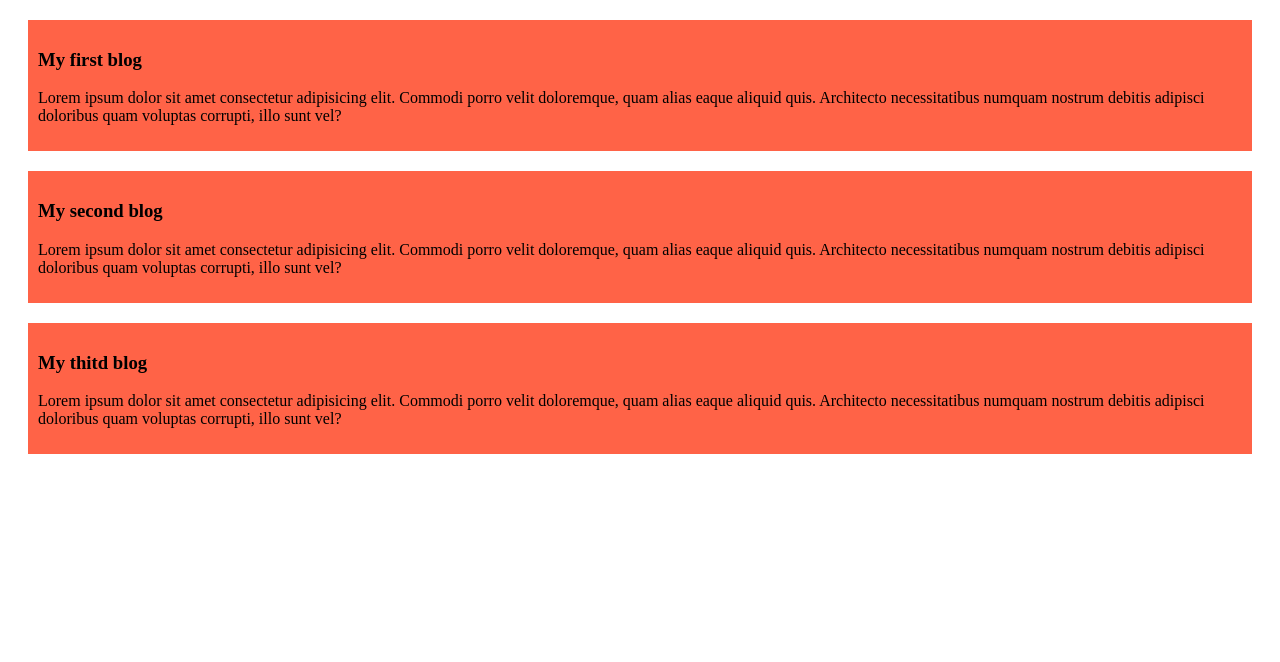
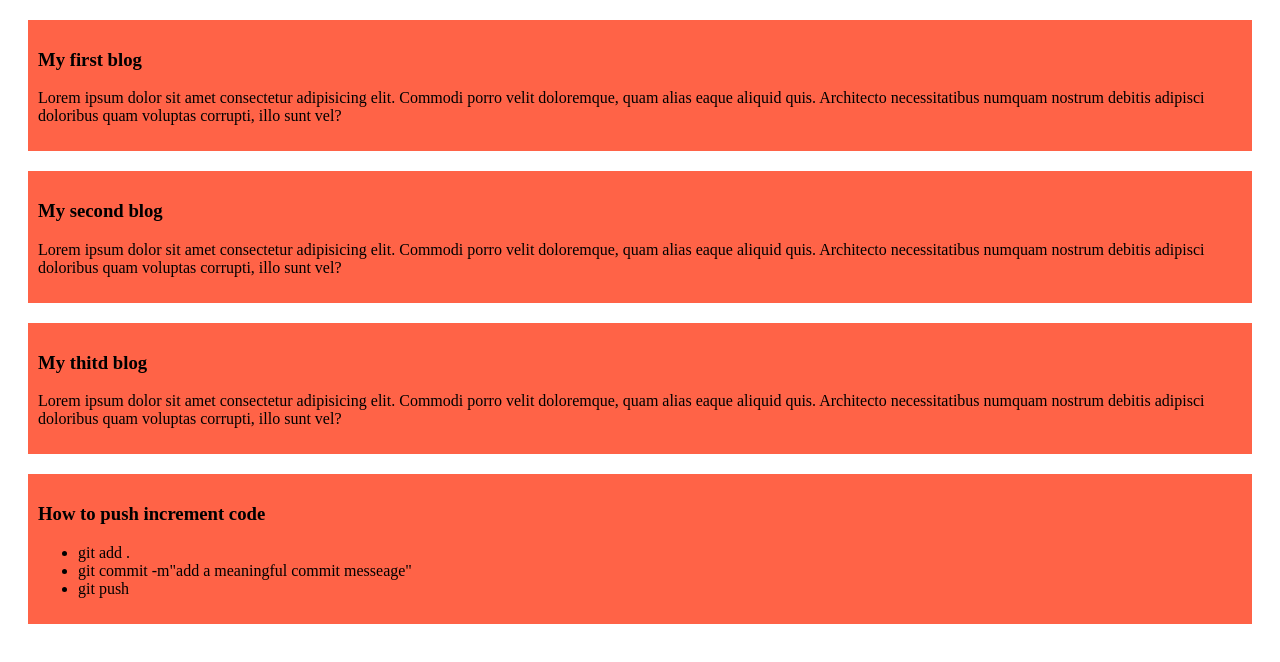
Before and after one commit to tahmina-tanni/my-simple-website, a plain HTML site: page index.html in a window 1280 px wide. Drawn offline with Linux system fonts and the light colour scheme.

Commit message:
added a list commit

```diff
--- a/index.html
+++ b/index.html
@@ -19,5 +19,13 @@
         <h3>My thitd blog</h3>
         <p> Lorem ipsum dolor sit amet consectetur adipisicing elit. Commodi porro velit doloremque, quam alias eaque aliquid quis. Architecto necessitatibus numquam nostrum debitis adipisci doloribus quam voluptas corrupti, illo sunt vel?</p>
     </div>
+    <div>
+        <h3>How to push increment code</h3>
+        <ul>
+            <li>git add .</li>
+            <li>git commit -m"add a meaningful commit messeage"</li>
+            <li> git push</li>
+        </ul>
+    </div>
 </body>
 </html>
```
